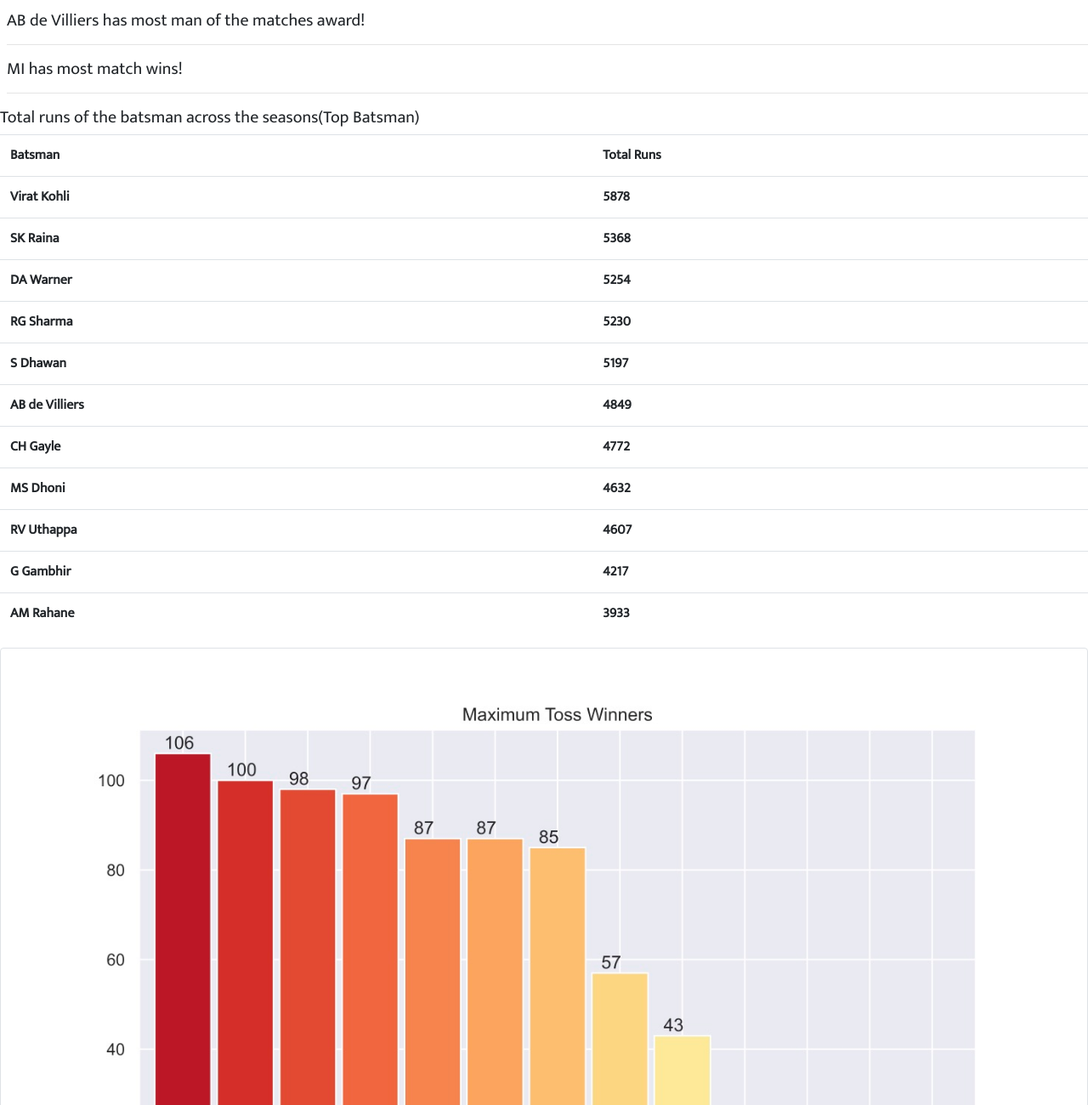
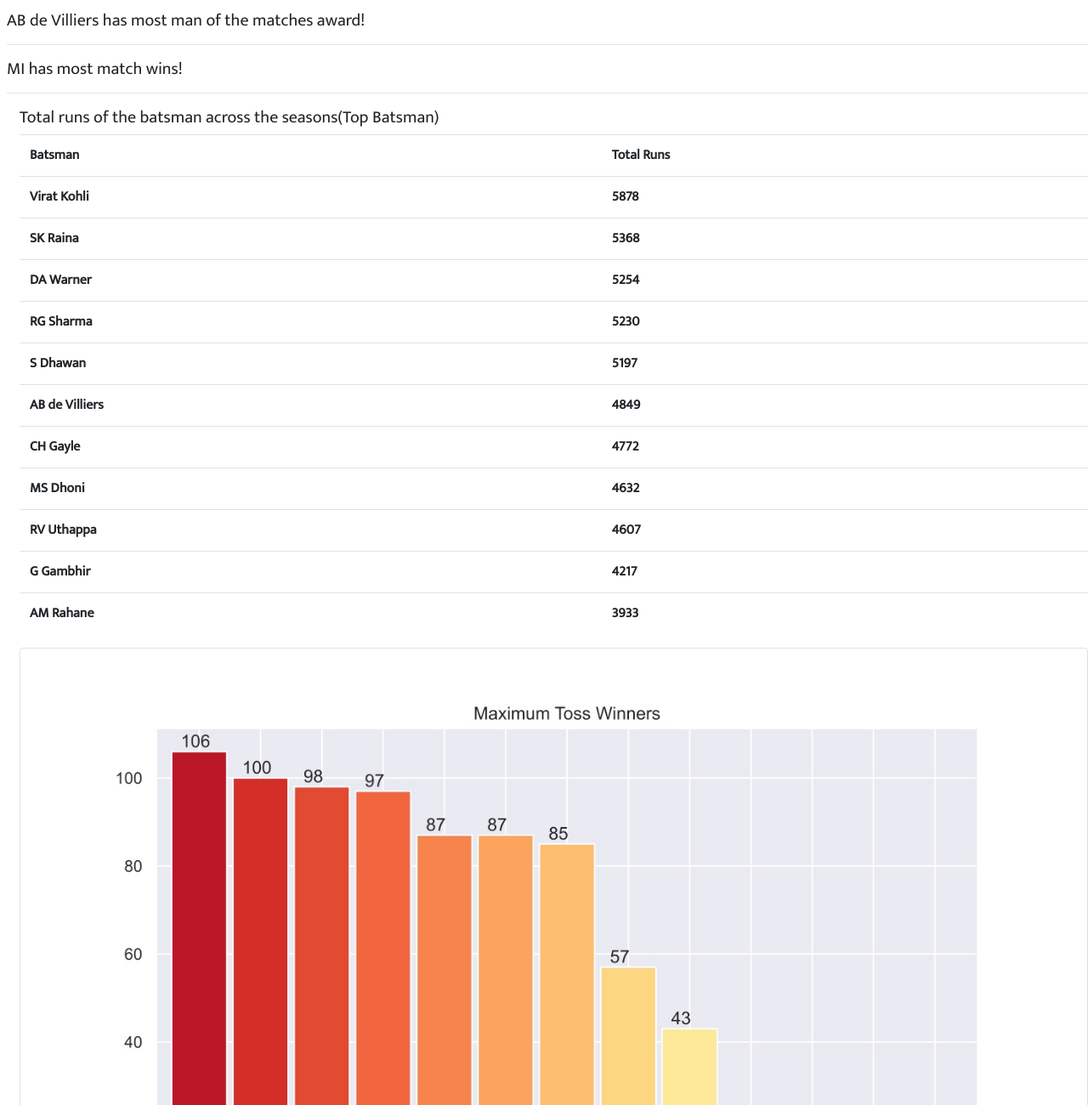
Before and after one commit to abhijeetlokhande1996/IPL-EDA, a plain HTML site: page index.html in a window 1280 px wide. Shown: the part 380-1680 px from the top of the page at 85% size. Drawn offline with nearby package versions, Linux system fonts and the light colour scheme.

Commit message:
margin fixed

```diff
--- a/index.html
+++ b/index.html
@@ -84,7 +84,7 @@
         <hr />
       </div>
     </div>
-    <div class="row">
+    <div class="row ml-2">
       <div class="col">
         <p class="h5">
           Total runs of the batsman across the seasons(Top Batsman)
@@ -141,7 +141,7 @@
         </table>
       </div>
     </div>
-    <div class="row">
+    <div class="row ml-2">
       <div class="col">
         <img src="./images/max_toss_winner.jpg" class="img-thumbnail" />
       </div>
```
